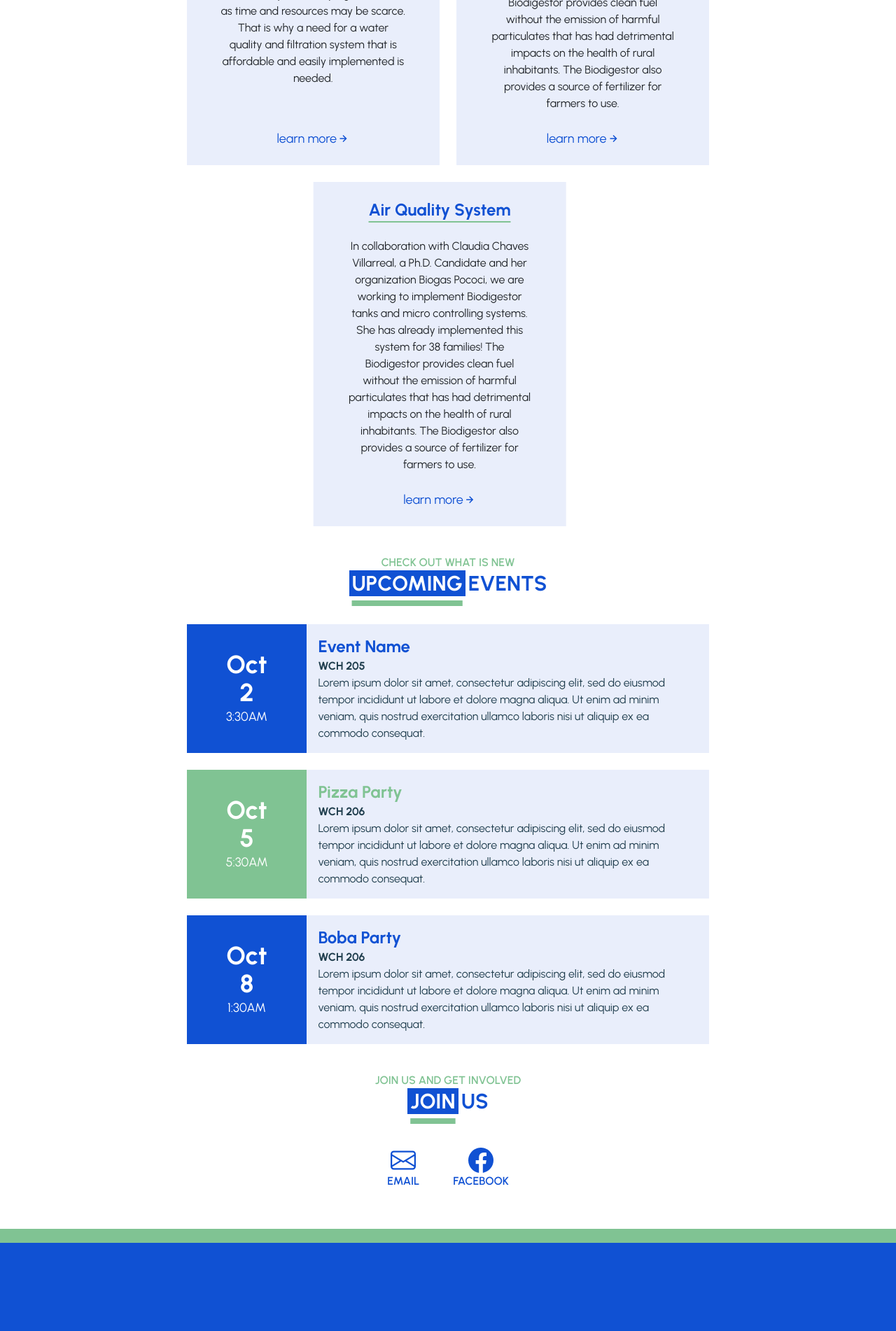
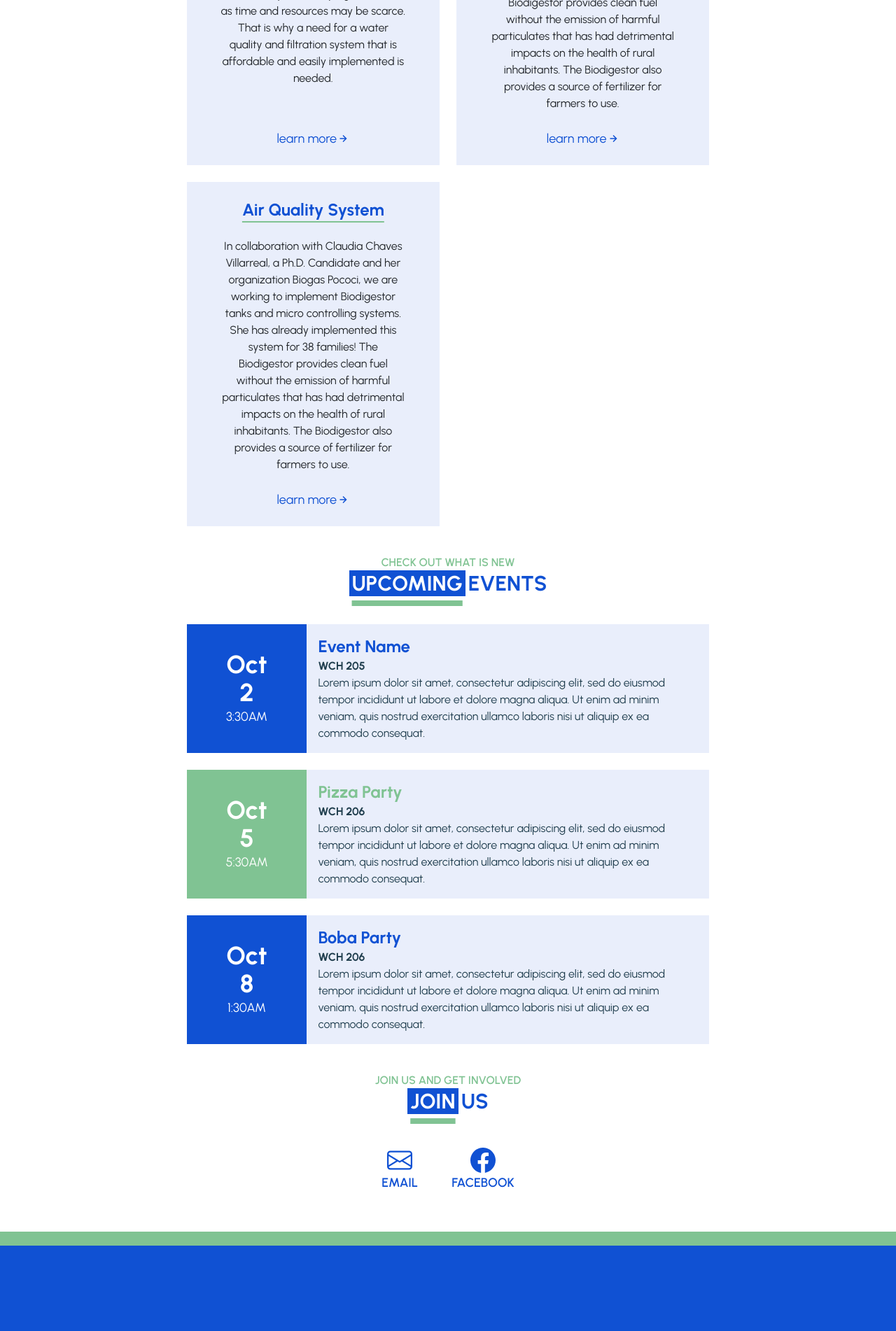
Before and after one commit to acm-ucr/ewb-website, a Next.js app: page / in a window 1280 px wide. Shown: the part 1400-3302 px from the top of the page at 70% size. Built offline with nearby package versions, Linux system fonts and the light colour scheme.

Commit message:
add animation

```diff
--- a/package.json
+++ b/package.json
@@ -14,6 +14,7 @@
   },
   "dependencies": {
     "bootstrap": "^5.3.0",
+    "framer-motion": "^10.16.4",
     "next": "^14.0.2",
     "react": "^18.2.0",
     "react-bootstrap": "^2.8.0",
--- a/src/app/board/page.js
+++ b/src/app/board/page.js
@@ -17,7 +17,6 @@ const page = () => {
             major={item.major}
             links={item.links}
             pronouns={item.pronouns}
-            picture={item.picture}
           />
         ))}
       </div>
--- a/src/components/Title.jsx
+++ b/src/components/Title.jsx
@@ -1,8 +1,21 @@
+"use client";
 import { COLORS } from "../data/colors";
+import { motion } from "framer-motion";
+
 const Title = ({ subTitle, title }) => {
   const titleWords = title.split(" ");
   return (
-    <div className="relative flex flex-col justify-center items-center">
+    <motion.div
+      initial={{ y: -10, opacity: 0 }}
+      whileInView={{ y: 0, opacity: 1 }}
+      transition={{
+        type: "tween",
+        ease: "easeInOut",
+        duration: 0.5,
+        delay: 0.1,
+      }}
+      className="relative flex flex-col justify-center items-center"
+    >
       <p className={COLORS.green.text + " font-semibold mb-0"}>{subTitle}</p>
       <p className="mt-0 font-bold text-2xl md:text-3xl">
         <span
@@ -17,7 +30,7 @@ const Title = ({ subTitle, title }) => {
           {titleWords.slice(1).join(" ")}
         </span>
       </p>
-    </div>
+    </motion.div>
   );
 };
 
--- a/src/components/board/Board.jsx
+++ b/src/components/board/Board.jsx
@@ -1,11 +1,9 @@
-import Image from "next/image";
 import Link from "next/link";
 import { ICONS } from "@/data/icons";
 
 const Board = ({ name, position, grade, major, links, pronouns, picture }) => {
   return (
     <div className="w-full bg-gray-200 my-4 shadow-[12px_-12px_0px_0px] shadow-ewb-green p-4">
-      <Image src={picture} className="w-full object-cover aspect-square" />
       <div className="font-semibold text-ewb-blue-200 text-2xl">{name}</div>
       <div className="font-light text-lg">{position}</div>
       <div className="flex gap-2">
--- a/src/components/home/Event.jsx
+++ b/src/components/home/Event.jsx
@@ -1,11 +1,23 @@
+"use client";
 import { COLORS } from "@/data/colors";
+import { motion } from "framer-motion";
 const getTimeString = (date) => {
   const dateArr = date.toLocaleTimeString().split(":");
   return `${dateArr[0]}:${dateArr[1]}${dateArr[2].split(" ")[1]}`;
 };
 const Event = ({ start, end, location, name, descripton, color }) => {
   return (
-    <div className="bg-ewb-blue-100 flex flex-col md:flex-row w-full font-bold">
+    <motion.div
+      initial={{ y: -10, opacity: 0 }}
+      whileInView={{ y: 0, opacity: 1 }}
+      transition={{
+        type: "tween",
+        ease: "easeInOut",
+        duration: 0.5,
+        delay: 0.2,
+      }}
+      className="bg-ewb-blue-100 flex flex-col md:flex-row w-full font-bold"
+    >
       <div
         className={`text-4xl text-white text-center w-full md:w-1/3 lg:w-1/4 md:aspect-square flex flex-col items-center justify-center py-2 ${COLORS[color].bg}`}
       >
@@ -18,7 +30,7 @@ const Event = ({ start, end, location, name, descripton, color }) => {
         <div className="text-base">{location}</div>
         <div className="text-sm md:text-base font-normal">{descripton}</div>
       </div>
-    </div>
+    </motion.div>
   );
 };
 
--- a/src/components/home/Project.jsx
+++ b/src/components/home/Project.jsx
@@ -1,8 +1,19 @@
+"use client";
 import ArrowLink from "../ArrowLink.jsx";
-
-const Project = ({ name, description, link }) => {
+import { motion } from "framer-motion";
+const transition = {
+  type: "tween",
+  ease: "easeInOut",
+  duration: 0.5,
+};
+const Project = ({ name, description, link, index }) => {
   return (
-    <div className="bg-ewb-blue-100 w-full h-full md:last:translate-x-1/2 flex flex-col justify-between p-4 items-center">
+    <motion.div
+      transition={{ ...transition, delay: ((index % 2) + 1) * 0.2 }}
+      initial={{ y: -10, opacity: 0 }}
+      whileInView={{ y: 0, opacity: 1 }}
+      className="bg-ewb-blue-100 w-full h-full md:last:translate-x-1/2 flex flex-col justify-between p-4 items-center"
+    >
       <div className="text-ewb-blue-200 text-lg md:text-2xl font-bold underline underline-offset-8 decoration-ewb-green text-center">
         {name}
       </div>
@@ -10,7 +21,7 @@ const Project = ({ name, description, link }) => {
         {description}
       </div>
       <ArrowLink text="learn more" link={link} />
-    </div>
+    </motion.div>
   );
 };
 
--- a/src/components/home/Projects.jsx
+++ b/src/components/home/Projects.jsx
@@ -9,6 +9,7 @@ const Projects = () => {
       <div className="grid grid-cols-1 md:grid-cols-2 gap-4 my-10">
         {PROJECTS.map((project, index) => (
           <Project
+            index={index}
             key={index}
             name={project.title}
             description={project.description}
--- a/src/components/home/Social.jsx
+++ b/src/components/home/Social.jsx
@@ -1,18 +1,19 @@
+"use client";
 import Link from "next/link";
 import { ICONS } from "@/data/icons";
 import { LINKS } from "@/data/links";
 
-const Social = ({ icon = ICONS, link = LINKS }) => {
+const Social = () => {
   return (
     <div className="flex flex-row">
       {LINKS.map((social, index) => (
         <Link
           key={index}
           href={social.link}
-          className="no-underline text-ewb-blue-200 hover:text-ewb-blue-200 flex flex-col mx-4 items-center hover:-translate-y-0.5 duration-300"
+          className="text-4xl no-underline text-ewb-blue-200 hover:text-ewb-blue-200 flex flex-col mx-4 items-center hover:-translate-y-0.5 duration-300"
         >
-          <icons className="text-4xl">{ICONS[social.text]}</icons>
-          <p className="font-semibold uppercase">{social.text}</p>
+          {ICONS[social.text]}
+          <p className="font-semibold uppercase text-lg">{social.text}</p>
         </Link>
       ))}
     </div>
--- a/src/data/mockBoard.js
+++ b/src/data/mockBoard.js
@@ -1,4 +1,3 @@
-import board from "../../public/images/landing.webp";
 export const BOARD = [
   {
     name: "Vinesh Manian",
@@ -7,7 +6,6 @@ export const BOARD = [
     grade: "3rd ",
     major: "Materials Science and Engineering ",
     pronouns: "He/Him",
-    picture: board,
   },
   {
     name: "Leslie Kin",
@@ -18,7 +16,6 @@ export const BOARD = [
     grade: "2nd Year ",
     major: "Chemical Engineering",
     pronouns: "She/Her/Hers",
-    picture: board,
   },
   {
     name: "Evan Littlecat",
@@ -30,7 +27,6 @@ export const BOARD = [
     grade: "Sophmore",
     major: "Comp Sci",
     pronouns: "She/Her/Hers",
-    picture: board,
   },
   {
     name: "Evan Littlecat",
@@ -42,7 +38,6 @@ export const BOARD = [
     grade: "Sophmore",
     major: "Comp Sci",
     pronouns: "She/Her/Hers",
-    picture: board,
   },
   {
     name: "Evan Littlecat",
@@ -54,7 +49,6 @@ export const BOARD = [
     grade: "Sophmore",
     major: "Comp Sci",
     pronouns: "She/Her/Hers",
-    picture: board,
   },
   {
     name: "Evan Littlecat",
@@ -66,6 +60,5 @@ export const BOARD = [
     grade: "Sophmore",
     major: "Comp Sci",
     pronouns: "She/Her/Hers",
-    picture: board,
   },
 ];
```
Also changed, not shown: 1 other file (tests, documents, lock files or other folders).
